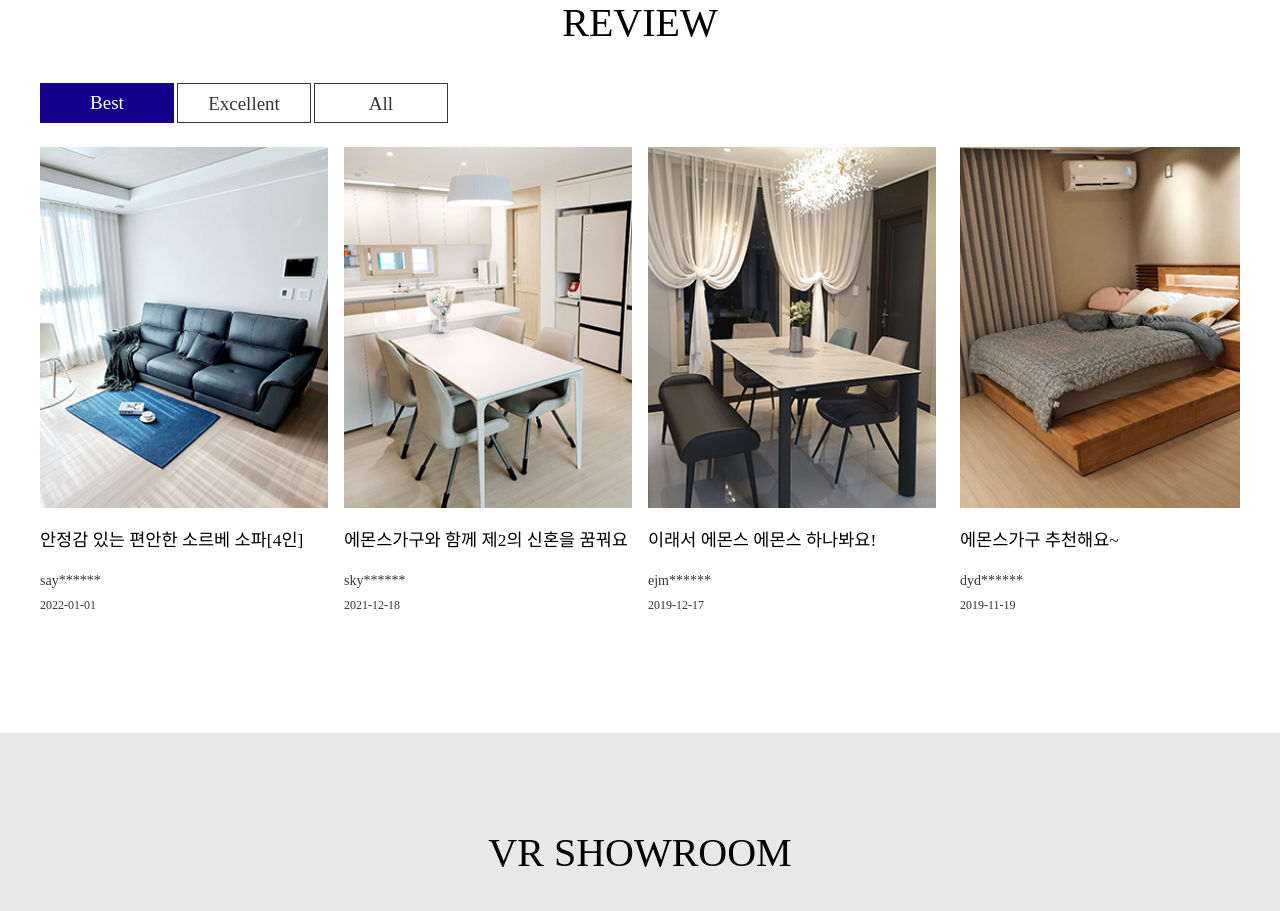
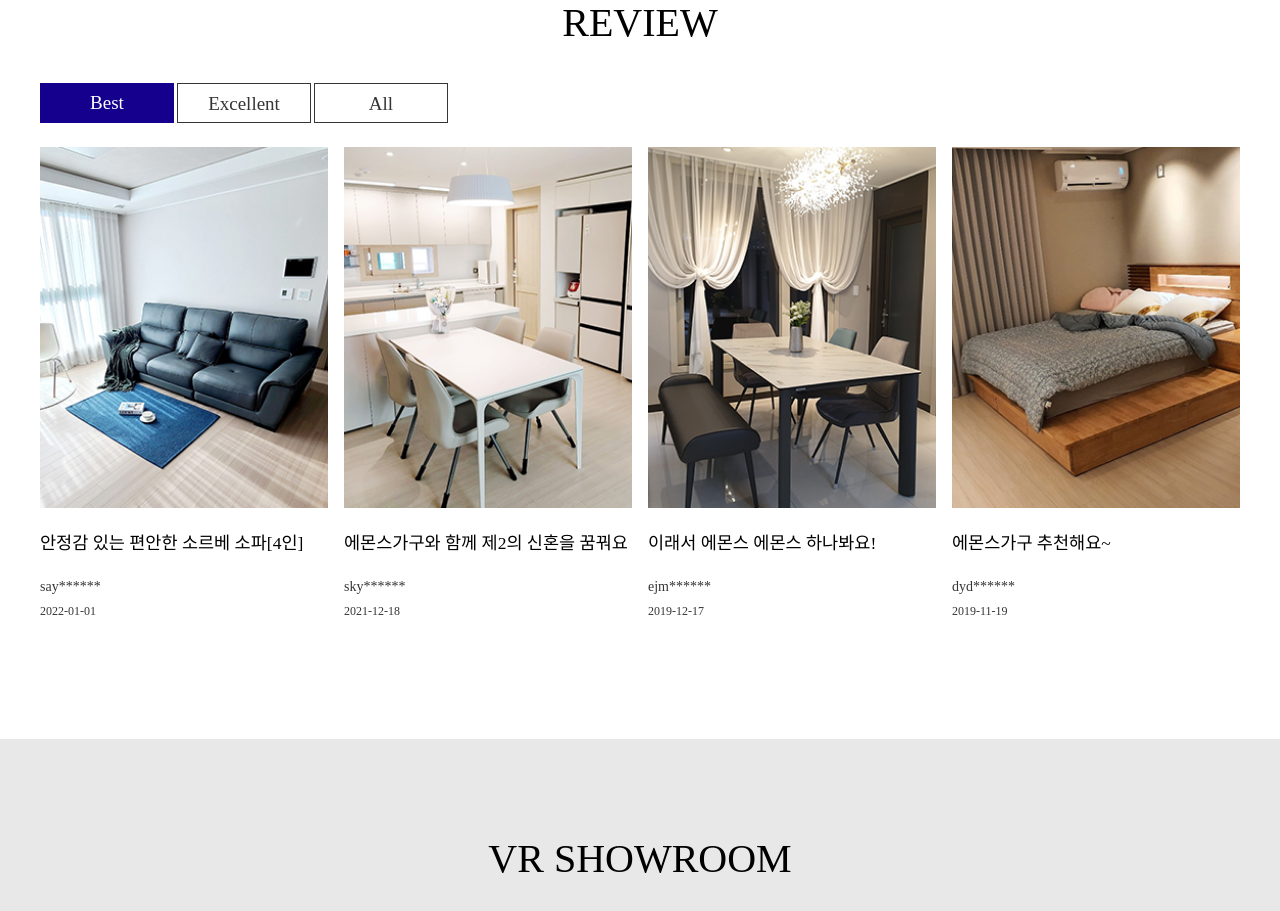
Before and after one commit to Kwon-Es/First-Portfolio, a plain HTML site: page web/Emons/index.html in a window 1280 px wide. Shown: the part 4586-5497 px from the top of the page. Drawn offline with nearby package versions, Linux system fonts and the light colour scheme; a web font is replaced by a local one.

Commit message:
20220825

```diff
--- a/web/Emons/css/main.css
+++ b/web/Emons/css/main.css
@@ -361,7 +361,7 @@
 .rWrap .slick-dots li{ margin-right: 18px;}
 .all .rWrap .slick-dots li{ margin-right: 9px;}
 /* .rWrap .slick-dots li:nth-child(2n){display: none;} */
-.rWrap .slick-dots li:last-child{margin-right: 0;}
+/* .rWrap .slick-dots li:last-child{margin-right: 0;} */
 .rWrap .slick-dots li button{
     width: 14px; height: 14px;
     border-radius: 50%; border: 0;
@@ -375,8 +375,8 @@
 .rWrap li a{display: block;}
 .rWrap li a .rImg img{width:100%; height: auto;}
 .rTit{
-    width: calc((100% - 16px)/2);
-    margin: 16px 0 10px;
+    width: /* calc((100% - 16px)/2) */100%;
+    margin: 16px 0 10px; line-height: 18px;
     font-family: 'MinSans-Medium'; font-size: 14px;
 }
 .rId{
@@ -544,13 +544,10 @@
     .review{width: calc(100% - 40px); margin: 0 auto;}
     .tabM{margin-bottom: 16px;}
     .rWrap{display: flex; flex-flow: row nowrap; justify-content: space-between;}
-    .rWrap li{width: 100%; margin-right: 16px;}
-    .rWrap li:nth-child(3){margin-right: 0px;}
-    .rWrap li:nth-child(4){display: none;}
-    .all .rWrap li:nth-child(3){margin-right: 16px;}
+    .rWrap li{width: 100%;}
+    .rWrap li:nth-child(3n){margin-right: 16px;}
     .all .rWrap li:nth-child(4){display: block;}
     .rWrap li a .rImg img{width: 100%; height: auto;}
-    .rTit{width: 100%;}
     .sTit{font-size: 15px;}
     .bar{margin: 10px auto 10px;}
     .sCont{display: block; font-size: 12px;}
@@ -695,7 +692,7 @@
     .rWrap li{width: 100%; margin-right: 20px;}
     .dList .slick-list{margin-right: -20px;}
     .dList .slick-slide{margin-right: 20px;}
-    .rTit{margin: 20px 0 15px; font-size: 15px;}
+    .rTit{margin: 20px 0 15px; font-size: 15px; line-height: 20px;}
     .rId{margin-bottom: 2px;}
 
     .vr{margin-bottom: 55px;}
@@ -944,10 +941,7 @@
     .tabM{margin-bottom: 24px;}
     .tabM div{width: 134px; font-size: 19px;}
     .rWrap li{margin-right: 24px;}
-    .rWrap li:nth-child(3){margin-right: 24px;}
-    .rWrap li:nth-child(4){display: block; margin-right: 0px;}
-    .all .rWrap li:nth-child(4){margin-right: 24px;}
-    .rTit{margin: 24px 0 25px; font-size: 17.5px;}
+    .rTit{margin: 24px 0 25px; font-size: 17.5px; line-height: 22px;}
     .rId{font-size: 14px; margin-bottom: 8px;}
     .rDate{font-size: 12px;}
 
```
